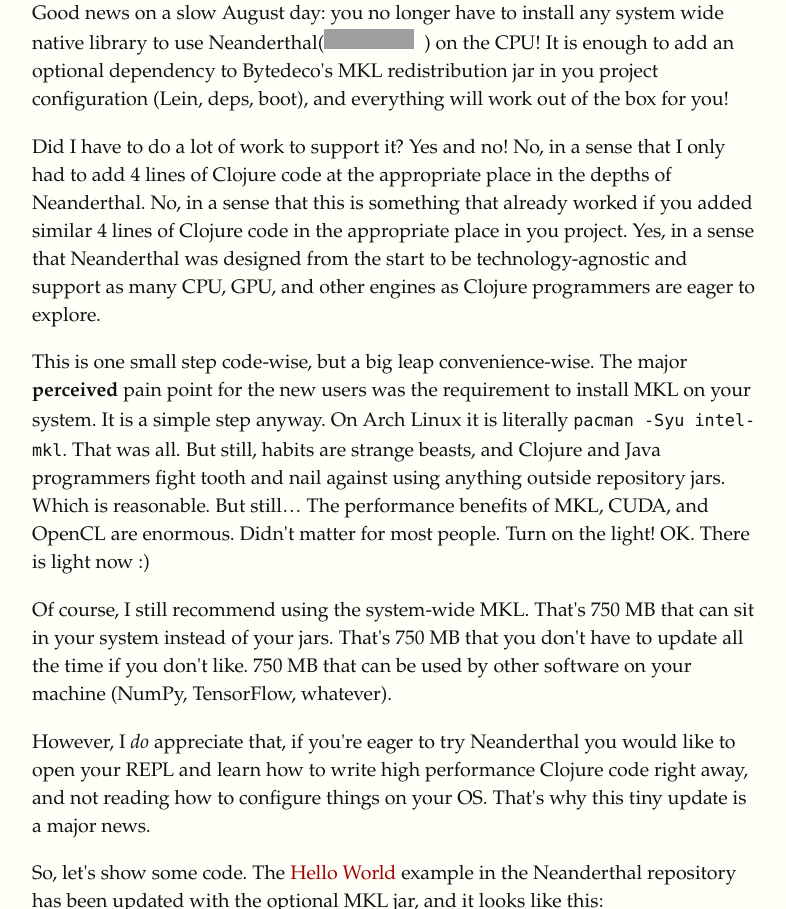
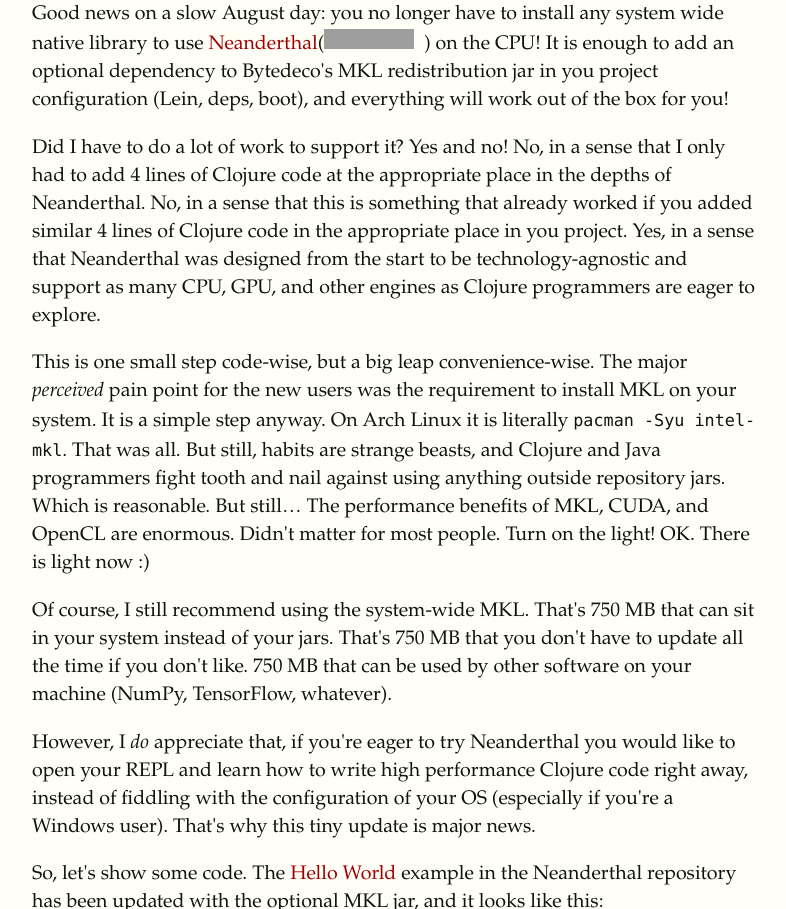
Before and after one commit to blueberry/blueberry.github.io, a Jekyll site: the page built from _posts/2020-08-06-Clojure-Neanderthal-MKL-acceleration-out-of-the-box.html, in a window 1280 px wide and 1400 px high. Shown: the part 491-1400 px from the top of the window, without its empty margins (96-882 px from the left). Built offline with Jekyll 4.4.1, drawn with Linux system fonts in a browser that asks for light colours; comment, search, counter and statistics services are not loaded; some of the changed text lies outside the part shown; grey boxes are pictures that could not be loaded.

Commit message:
Small update to the last article.

```diff
--- a/_posts/2020-08-06-Clojure-Neanderthal-MKL-acceleration-out-of-the-box.html
+++ b/_posts/2020-08-06-Clojure-Neanderthal-MKL-acceleration-out-of-the-box.html
@@ -15,7 +15,7 @@
 ---
 <p>
 Good news on a slow August day: you no longer have to install any system wide native library
-to use Neanderthal(<iframe class="github-btn" src="https://ghbtns.com/github-btn.html?user=uncomplicate&amp;repo=neanderthal&amp;type=watch&amp;count=true" width="100" height="20" title="Star on GitHub" frameBorder="0"></iframe>) on the CPU!
+to use <a href="https://neanderthal.uncomplicate.org">Neanderthal</a>(<iframe class="github-btn" src="https://ghbtns.com/github-btn.html?user=uncomplicate&amp;repo=neanderthal&amp;type=watch&amp;count=true" width="100" height="20" title="Star on GitHub" frameBorder="0"></iframe>) on the CPU!
 It is enough to add an optional dependency to Bytedeco's MKL redistribution jar in you project
 configuration (Lein, deps, boot), and everything will work out of the box for you!
 </p>
@@ -30,7 +30,7 @@
 </p>
 
 <p>
-This is one small step code-wise, but a big leap convenience-wise. The major <b>perceived</b>
+This is one small step code-wise, but a big leap convenience-wise. The major <i>perceived</i>
 pain point for the new users was the requirement to install MKL on your system. It is
 a simple step anyway. On Arch Linux it is literally <code>pacman -Syu intel-mkl</code>. That was all.
 But still, habits are strange beasts, and Clojure and Java programmers fight tooth and
@@ -47,8 +47,9 @@
 
 <p>
 However, I <i>do</i> appreciate that, if you're eager to try Neanderthal you would like to
-open your REPL and learn how to write high performance Clojure code right away, and not
-reading how to configure things on your OS. That's why this tiny update is a major news.
+open your REPL and learn how to write high performance Clojure code right away, instead of
+fiddling with the configuration of your OS (especially if you're a Windows user).
+ That's why this tiny update is major news.
 </p>
 
 <p>
@@ -97,3 +98,7 @@
 <p>
 Enjoy!
 </p>
+
+<p>
+PS. And check out the books :)
+</p>
```
